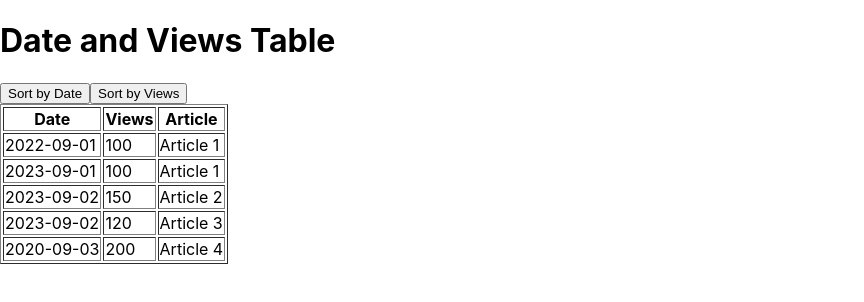
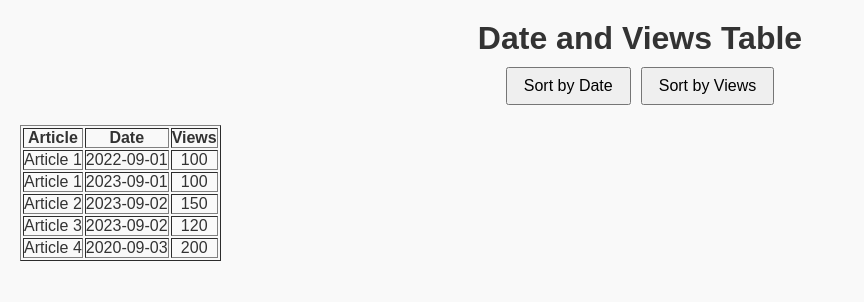
Before and after one commit to jayeshphale/XTable, a React (Create React App) app: page / in a window 1280 px wide. Shown: the top 302 px of the page, without its empty margins (0-864 px from the left). Built offline with nearby package versions, Linux system fonts and the light colour scheme.

Commit message:
Initial commit: XTable React app

```diff
--- a/public/index.html
+++ b/public/index.html
@@ -1,11 +1,12 @@
 <!DOCTYPE html>
 <html lang="en">
   <head>
-    <meta charset="UTF-8" />
-    <meta name="viewport" content="width=device-width, initial-scale=1.0" />
-    <title>React App</title>
+    <meta charset="utf-8" />
+    <link rel="icon" href="%PUBLIC_URL%/favicon.ico" />
+    <meta name="viewport" content="width=device-width, initial-scale=1" />
+    <title>XTable - Date and Views Table</title>
   </head>
   <body>
-    <div id="root"></div> <!-- React app will be rendered here -->
+    <div id="root"></div>
   </body>
 </html>
--- a/src/App.css
+++ b/src/App.css
@@ -1,21 +1,18 @@
-h1 {
+.App {
   text-align: center;
+  font-family: Arial, sans-serif;
+  padding: 20px;
 }
 
-table {
-  width: 50%;
-  margin: auto;
-  border-collapse: collapse;
-}
-
-th, td {
-  padding: 10px;
-  text-align: center;
+.button-group {
+  margin-top: 10px;
+  display: flex;
+  justify-content: center;
+  gap: 10px;
 }
 
 button {
-  display: block;
-  margin: 10px auto;
-  padding: 10px;
+  padding: 8px 16px;
+  font-size: 16px;
   cursor: pointer;
 }
--- a/src/App.js
+++ b/src/App.js
@@ -1,10 +1,37 @@
-import React from "react";
-import XTable from './components/XTable'; // Updated path to reflect the correct location
+import React, { useState } from 'react';
+import './App.css';
+import Table from './components/Table';
+import { articles } from './data';
 
 function App() {
+  const [data, setData] = useState(articles);
+
+  const sortByDate = () => {
+    const sorted = [...data].sort((a, b) => {
+      const dateA = new Date(a.date);
+      const dateB = new Date(b.date);
+      if (dateB - dateA !== 0) return dateB - dateA;
+      return b.views - a.views;
+    });
+    setData(sorted);
+  };
+
+  const sortByViews = () => {
+    const sorted = [...data].sort((a, b) => {
+      if (b.views - a.views !== 0) return b.views - a.views;
+      return new Date(b.date) - new Date(a.date);
+    });
+    setData(sorted);
+  };
+
   return (
-    <div>
-      <XTable />
+    <div className="App">
+      <h1>Date and Views Table</h1>
+      <div className="button-group">
+        <button onClick={sortByDate}>Sort by Date</button>
+        <button onClick={sortByViews}>Sort by Views</button>
+      </div>
+      <Table data={data} />
     </div>
   );
 }
--- /dev/null
+++ b/src/components/Table.jsx
@@ -0,0 +1,26 @@
+import React from 'react';
+
+const Table = ({ data }) => {
+  return (
+    <table border="1" cellPadding="8" style={{ marginTop: '20px' }}>
+      <thead>
+        <tr>
+          <th>Article</th>
+          <th>Date</th>
+          <th>Views</th>
+        </tr>
+      </thead>
+      <tbody>
+        {data.map((entry, index) => (
+          <tr key={index}>
+            <td>{entry.article}</td>
+            <td>{entry.date}</td>
+            <td>{entry.views}</td>
+          </tr>
+        ))}
+      </tbody>
+    </table>
+  );
+};
+
+export default Table;
--- a/src/components/Xtable.jsx
+++ /dev/null
@@ -1,62 +0,0 @@
-import React, { useState } from "react";
-
-const XTable = () => {
-  // Define initial table data
-  const [data, setData] = useState([
-    { date: "2022-09-01", views: 100, article: "Article 1" },
-    { date: "2023-09-01", views: 100, article: "Article 1" },
-    { date: "2023-09-02", views: 150, article: "Article 2" },
-    { date: "2023-09-02", views: 120, article: "Article 3" },
-    { date: "2020-09-03", views: 200, article: "Article 4" }
-  ]);
-
-  // Function to sort by date (latest first)
-  const sortByDate = () => {
-    const sortedData = [...data].sort((a, b) => {
-      if (a.date === b.date) {
-        return b.views - a.views; // If dates are same, sort by views (higher first)
-      }
-      return new Date(b.date) - new Date(a.date);
-    });
-    setData(sortedData);
-  };
-
-  // Function to sort by views (highest first)
-  const sortByViews = () => {
-    const sortedData = [...data].sort((a, b) => {
-      if (a.views === b.views) {
-        return new Date(b.date) - new Date(a.date); // If views are same, sort by date (latest first)
-      }
-      return b.views - a.views;
-    });
-    setData(sortedData);
-  };
-
-  return (
-    <div>
-      <h1>Date and Views Table</h1>
-      <button onClick={sortByDate}>Sort by Date</button>
-      <button onClick={sortByViews}>Sort by Views</button>
-      <table border="1">
-        <thead>
-          <tr>
-            <th>Date</th>
-            <th>Views</th>
-            <th>Article</th>
-          </tr>
-        </thead>
-        <tbody>
-          {data.map((row, index) => (
-            <tr key={index}>
-              <td>{row.date}</td>
-              <td>{row.views}</td>
-              <td>{row.article}</td>
-            </tr>
-          ))}
-        </tbody>
-      </table>
-    </div>
-  );
-};
-
-export default XTable;
--- /dev/null
+++ b/src/data.js
@@ -0,0 +1,7 @@
+export const articles = [
+    { date: "2022-09-01", views: 100, article: "Article 1" },
+    { date: "2023-09-01", views: 100, article: "Article 1" },
+    { date: "2023-09-02", views: 150, article: "Article 2" },
+    { date: "2023-09-02", views: 120, article: "Article 3" },
+    { date: "2020-09-03", views: 200, article: "Article 4" }
+  ];
--- a/src/index.css
+++ b/src/index.css
@@ -1,13 +1,13 @@
-body {
+/* index.css - Basic global reset and base styles */
+
+* {
   margin: 0;
-  font-family: -apple-system, BlinkMacSystemFont, 'Segoe UI', 'Roboto', 'Oxygen',
-    'Ubuntu', 'Cantarell', 'Fira Sans', 'Droid Sans', 'Helvetica Neue',
-    sans-serif;
-  -webkit-font-smoothing: antialiased;
-  -moz-osx-font-smoothing: grayscale;
+  padding: 0;
+  box-sizing: border-box;
 }
 
-code {
-  font-family: source-code-pro, Menlo, Monaco, Consolas, 'Courier New',
-    monospace;
+body {
+  background-color: #f9f9f9;
+  font-family: Arial, sans-serif;
+  color: #333;
 }
--- a/src/index.js
+++ b/src/index.js
@@ -1,12 +1,8 @@
-import React from "react";
-import ReactDOM from "react-dom";
-import App from "./App";
-import "./index.css"; // Ensure this file exists in the src folder
+import React from 'react';
+import ReactDOM from 'react-dom/client';
+import './App.css';
+import App from './App';
+import './index.css';
 
-// Render the React app inside the element with id "root"
-ReactDOM.render(
-  <React.StrictMode>
-    <App />
-  </React.StrictMode>,
-  document.getElementById("root")
-);
+const root = ReactDOM.createRoot(document.getElementById('root'));
+root.render(<App />);
```
